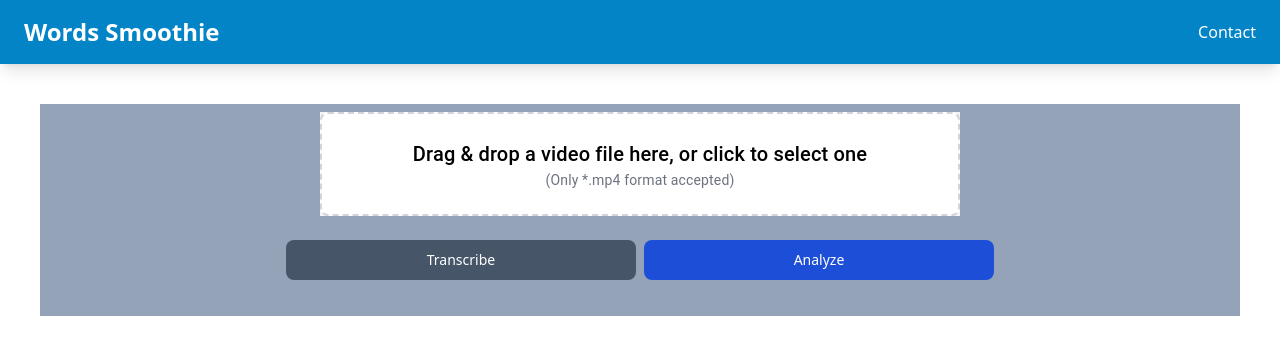
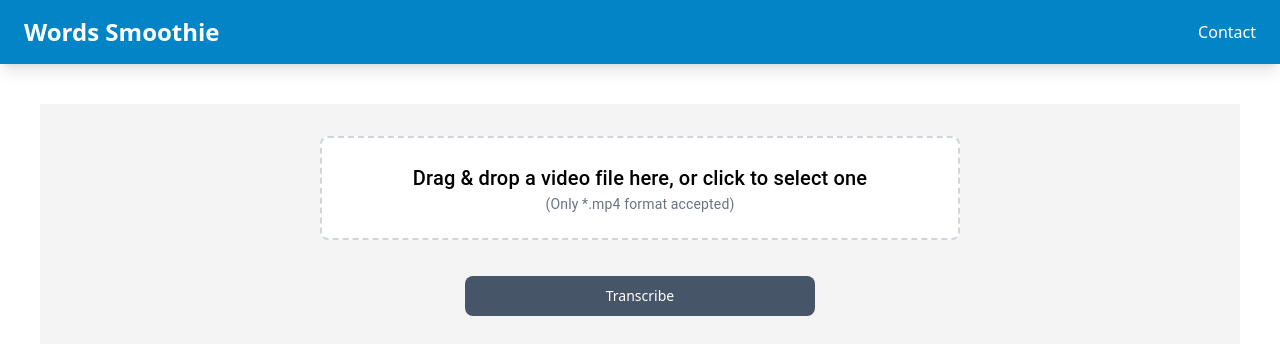
Before and after one commit to Hackathon-Krakow-2024/break-word-traps, a React (Vite) app in the folder frontend/: page / in a window 1280 px wide. Shown: the top 354 px of the page. Built offline with nearby package versions, Linux system fonts and the light colour scheme; no server answers.

Commit message:
Remove redundant button

```diff
--- a/frontend/src/components/VideoActions.tsx
+++ b/frontend/src/components/VideoActions.tsx
@@ -1,10 +1,9 @@
 type VideoActionsProps = {
   handleVerifyVideo: () => void
-  handleClick2: () => void
   isButtonDisabled: boolean
 }
 
-const VideoActions = ({ handleVerifyVideo, handleClick2, isButtonDisabled }: VideoActionsProps) => {
+const VideoActions = ({ handleVerifyVideo, isButtonDisabled }: VideoActionsProps) => {
   return (
     <div className='mb-5 mt-5 flex flex-col gap-2 md:flex-row md:items-center'>
       <button
@@ -14,12 +13,6 @@
       >
         Transcribe
       </button>
-      <button
-        onClick={handleClick2}
-        className='mb-2 w-full rounded-lg bg-blue-700 px-5 py-2.5 text-sm font-medium text-white hover:bg-blue-800 focus:outline-none focus:ring-4 focus:ring-blue-300 disabled:bg-slate-600 md:w-auto md:min-w-[350px] dark:bg-blue-600 dark:hover:bg-blue-700 dark:focus:ring-blue-800'
-      >
-        Analyze
-      </button>
     </div>
   )
 }
--- a/frontend/src/pages/Home/Home.tsx
+++ b/frontend/src/pages/Home/Home.tsx
@@ -76,6 +76,17 @@
       hasTopicChange: false,
     })
 
+    try {
+      setIsLoading(true)
+      await analyzeText(
+        'W budżecie na 2025 rok przeznaczymy ponad 221,7 mld zł na ochronę zdrowia. Wzrost nakładów o 31,7 mld zł (6,1%). 0,5 mld zł na program INVITRO, 0,8 mld zł na świadczenia aktywnych rodziców, 0,62 i 0,8 mld zł na program rodzina 800+.'
+      )
+    } catch (e) {
+      console.log(e)
+    } finally {
+      setIsLoading(false)
+    }
+
     // try {
     //   setIsLoading(true)
     //   const result = await getTranscriptAndSubtitles(video as File)
@@ -87,29 +98,12 @@
     // }
   }
 
-  const handleClick2 = async () => {
-    try {
-      setIsLoading(true)
-      await analyzeText(
-        'W budżecie na 2025 rok przeznaczymy ponad 221,7 mld zł na ochronę zdrowia. Wzrost nakładów o 31,7 mld zł (6,1%). 0,5 mld zł na program INVITRO, 0,8 mld zł na świadczenia aktywnych rodziców, 0,62 i 0,8 mld zł na program rodzina 800+.'
-      )
-    } catch (e) {
-      console.log(e)
-    } finally {
-      setIsLoading(false)
-    }
-  }
-
   return (
-    <Container className='mx-auto my-10 flex w-5/6 bg-slate-400 p-2'>
-      <Container className='flex h-fit flex-col items-center justify-center gap-1 pl-0'>
+    <Container className='mx-auto my-10 flex w-5/6 bg-zinc-100 pt-8'>
+      <Container className='flex h-fit flex-col items-center justify-center gap-4 pl-0'>
         <VideoUpload handleUploadVideo={onDrop} />
         <Video videoFile={video} subtitles={transcription.subtitles} />
-        <VideoActions
-          handleVerifyVideo={handleVerifyVideo}
-          handleClick2={handleClick2}
-          isButtonDisabled={isButtonDisabled}
-        />
+        <VideoActions handleVerifyVideo={handleVerifyVideo} isButtonDisabled={isButtonDisabled} />
         {isLoading ? (
           <LoadingIndicator />
         ) : (
```
